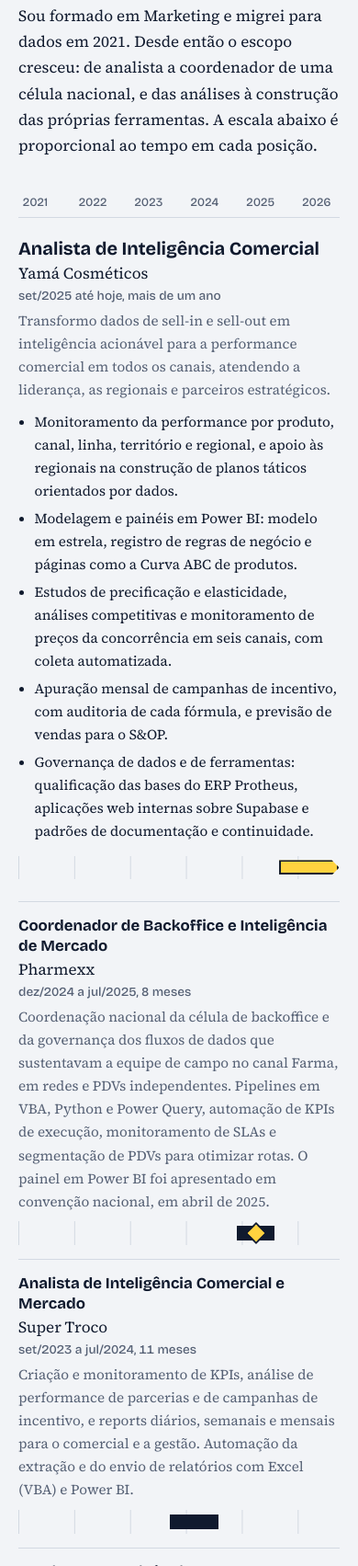
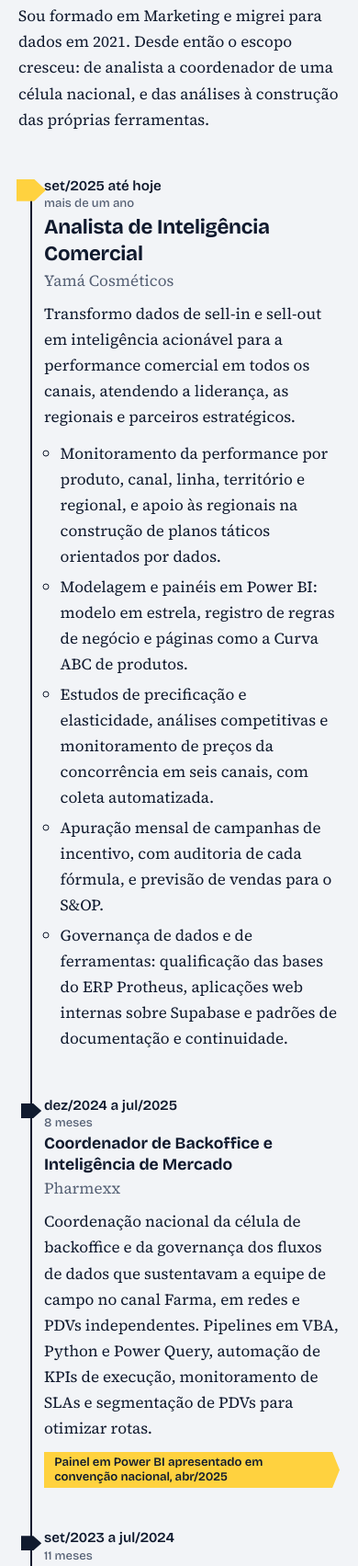
Before and after one commit to caiomancuso/portifolio, a plain HTML site: page index.html in a window 390 px wide. Shown: the part 2880-4583 px from the top of the page at 92% size. Drawn offline with nearby package versions, Linux system fonts and the light colour scheme.

Commit message:
Add files via upload

```diff
--- a/index.html
+++ b/index.html
@@ -141,39 +141,38 @@
   .sv-m3 { stroke: var(--soft); stroke-width: 3; fill: none; }
   .sv-stroke { stroke: var(--ink); stroke-width: 1.5; }
 
-  /* Trajetória em escala de tempo */
-  .gantt { margin-top: 2.5rem; }
-  .g-axis, .g-row { display: grid; grid-template-columns: 26rem minmax(0, 1fr); gap: 0 2.5rem; }
-  .g-axis { height: 1.5rem; }
-  .g-scale { position: relative; }
-  .g-scale span { position: absolute; top: 0; padding-left: .3rem; font: 500 .8rem var(--sans); color: var(--slate); }
-  .g-row { padding: .95rem 0; border-top: 1px solid var(--line); align-items: center; }
-  .g-text strong { display: block; font: 700 1.05rem/1.3 var(--sans); }
-  .g-text .org { display: block; }
-  .g-text .when { display: block; margin-top: .15rem; font: 500 .85rem var(--sans); color: var(--slate); font-variant-numeric: tabular-nums; }
-  .g-text .what { display: block; margin-top: .35rem; font-size: .95rem; color: var(--slate); }
-  .g-track {
-    position: relative; height: 1.6rem;
-    background-image: linear-gradient(to right, var(--line) 1px, transparent 1px);
-    background-size: 17.3913% 100%;
+  /* Trajetória: linha contínua, sem quebras entre as empresas */
+  .line { list-style: none; margin: 3rem 0 0; padding: 0; }
+  .line li {
+    --dw: 10rem; --sp: 2.75rem;
+    position: relative; display: grid; grid-template-columns: var(--dw) var(--sp) minmax(0, 1fr); padding-bottom: 2.75rem;
   }
-  .g-bar { position: absolute; top: .3rem; height: 1rem; background: var(--ink); }
-  .g-bar.now { background: var(--tag); border: 2px solid var(--ink); clip-path: polygon(0 0, calc(100% - .5rem) 0, 100% 50%, calc(100% - .5rem) 100%, 0 100%); border: 0; box-shadow: inset 0 0 0 2px var(--ink); }
-  @media (max-width: 52rem) {
-    .g-axis { display: block; }
-    .g-axis > div:first-child { display: none; }
-    .g-row { grid-template-columns: 1fr; gap: .6rem; }
+  .line li::before { content: ""; position: absolute; left: calc(var(--dw) + var(--sp) / 2 - 1px); top: .95rem; bottom: -.95rem; width: 2px; background: var(--ink); }
+  .line li:last-child { padding-bottom: 0; }
+  .line li:last-child::before { display: none; }
+  .line .node {
+    position: absolute; left: calc(var(--dw) + var(--sp) / 2 - .7rem); top: .5rem; width: 1.4rem; height: 1rem; background: var(--ink);
+    clip-path: polygon(0 0, 60% 0, 100% 50%, 60% 100%, 0 100%);
   }
-
-
-  .g-list { margin: .6rem 0 0; padding-left: 1.1rem; font-size: .95rem; color: var(--ink); }
-  .g-list li { margin: .3rem 0; }
-  .g-row.lead { padding-top: 1.25rem; padding-bottom: 1.5rem; }
-  .g-row.lead .g-text strong { font-size: 1.25rem; }
-  .g-mark { position: absolute; top: .3rem; width: 1rem; height: 1rem; margin-left: -.5rem; background: var(--tag); outline: 2px solid var(--ink); transform: rotate(45deg) scale(.85); }
-  .g-legend { margin: 1.25rem 0 0; font: 500 .85rem var(--sans); color: var(--slate); display: flex; align-items: center; gap: .6rem; }
-  .g-legend i { display: inline-block; width: .8rem; height: .8rem; background: var(--tag); outline: 2px solid var(--ink); transform: rotate(45deg) scale(.85); }
-  .g-row.study .g-bar { background: var(--line); height: .35rem; top: .62rem; }
+  .line .now .node { background: var(--tag); width: 2rem; height: 1.5rem; left: calc(var(--dw) + var(--sp) / 2 - 1rem); top: .25rem; }
+  .line .origin .node { background: var(--soft); }
+  .line .d { grid-column: 1; text-align: right; padding-right: .25rem; font: 600 .95rem/1.4 var(--sans); font-variant-numeric: tabular-nums; }
+  .line .d small { display: block; font: 500 .82rem/1.3 var(--sans); color: var(--slate); }
+  .line .c { grid-column: 3; min-width: 0; }
+  .line .c strong { display: block; font: 700 1.1rem/1.3 var(--sans); }
+  .line .now .c strong { font-size: 1.4rem; letter-spacing: -.01em; }
+  .line .org { display: block; color: var(--slate); }
+  .line .what { display: block; margin-top: .5rem; max-width: 40rem; }
+  .line .g-list { margin: .75rem 0 0; padding-left: 1.1rem; max-width: 40rem; }
+  .line .g-list li { display: list-item; padding: 0; margin: .3rem 0; }
+  .line .g-list li::before { display: none; }
+  .mile { display: inline-block; margin-top: .75rem; padding: .25rem 1.1rem .25rem .7rem; background: var(--tag); font: 600 .82rem/1.2 var(--sans); clip-path: polygon(0 0, calc(100% - .5rem) 0, 100% 50%, calc(100% - .5rem) 100%, 0 100%); }
+  @media (max-width: 40rem) {
+    .line li { --dw: 0rem; --sp: 1.75rem; }
+    .line .d { grid-column: 3; text-align: left; padding: 0 0 .15rem; }
+    .line .c { grid-row: 2; }
+    .line .now .node { top: .2rem; }
+  }
 
   /* Método e formação */
   .two { display: grid; grid-template-columns: repeat(2, minmax(0, 1fr)); gap: 2.5rem clamp(2rem, 6vw, 5rem); margin-top: 2rem; }
@@ -352,20 +351,14 @@
 <section class="block" id="trajetoria" aria-labelledby="t-traj">
   <div class="wrap">
     <h2 id="t-traj">Cinco posições desde 2021, todas em análise de dados</h2>
-    <p class="intro">Sou formado em Marketing e migrei para dados em 2021. Desde então o escopo cresceu: de analista a coordenador de uma célula nacional, e das análises à construção das próprias ferramentas. A escala abaixo é proporcional ao tempo em cada posição.</p>
+    <p class="intro">Sou formado em Marketing e migrei para dados em 2021. Desde então o escopo cresceu: de analista a coordenador de uma célula nacional, e das análises à construção das próprias ferramentas.</p>
 
-    <div class="gantt">
-      <div class="g-axis" aria-hidden="true">
-        <div></div>
-        <div class="g-scale">
-          <span style="left:0%">2021</span><span style="left:17.39%">2022</span><span style="left:34.78%">2023</span>
-          <span style="left:52.17%">2024</span><span style="left:69.57%">2025</span><span style="left:86.96%">2026</span>
-        </div>
-      </div>
-
-      <div class="g-row lead">
-        <div class="g-text">
-          <strong>Analista de Inteligência Comercial</strong><span class="org">Yamá Cosméticos</span><span class="when">set/2025 até hoje, mais de um ano</span>
+    <ol class="line">
+      <li class="now">
+        <span class="d">set/2025 até hoje<small>mais de um ano</small></span>
+        <span class="node" aria-hidden="true"></span>
+        <div class="c">
+          <strong>Analista de Inteligência Comercial</strong><span class="org">Yamá Cosméticos</span>
           <span class="what">Transformo dados de sell-in e sell-out em inteligência acionável para a performance comercial em todos os canais, atendendo a liderança, as regionais e parceiros estratégicos.</span>
           <ul class="g-list">
             <li>Monitoramento da performance por produto, canal, linha, território e regional, e apoio às regionais na construção de planos táticos orientados por dados.</li>
@@ -375,34 +368,52 @@
             <li>Governança de dados e de ferramentas: qualificação das bases do ERP Protheus, aplicações web internas sobre Supabase e padrões de documentação e continuidade.</li>
           </ul>
         </div>
-        <div class="g-track" aria-hidden="true"><span class="g-bar now" style="left:81.16%;width:18.7%"></span></div>
-      </div>
-      <div class="g-row">
-        <div class="g-text"><strong>Coordenador de Backoffice e Inteligência de Mercado</strong><span class="org">Pharmexx</span><span class="when">dez/2024 a jul/2025, 8 meses</span><span class="what">Coordenação nacional da célula de backoffice e da governança dos fluxos de dados que sustentavam a equipe de campo no canal Farma, em redes e PDVs independentes. Pipelines em VBA, Python e Power Query, automação de KPIs de execução, monitoramento de SLAs e segmentação de PDVs para otimizar rotas. O painel em Power BI foi apresentado em convenção nacional, em abril de 2025.</span></div>
-        <div class="g-track" aria-hidden="true"><span class="g-bar" style="left:68.12%;width:11.59%"></span><span class="g-mark" style="left:73.9%" title="Convenção nacional, abr/2025"></span></div>
-      </div>
-      <div class="g-row">
-        <div class="g-text"><strong>Analista de Inteligência Comercial e Mercado</strong><span class="org">Super Troco</span><span class="when">set/2023 a jul/2024, 11 meses</span><span class="what">Criação e monitoramento de KPIs, análise de performance de parcerias e de campanhas de incentivo, e reports diários, semanais e mensais para o comercial e a gestão. Automação da extração e do envio de relatórios com Excel (VBA) e Power BI.</span></div>
-        <div class="g-track" aria-hidden="true"><span class="g-bar" style="left:47.1%;width:15.22%"></span></div>
-      </div>
-      <div class="g-row">
-        <div class="g-text"><strong>Analista de Inteligência de Mercado e E-commerce</strong><span class="org">Grupo DBN</span><span class="when">abr/2022 a set/2023, 18 meses</span><span class="what">Responsável pelo e-commerce do grupo na Amazon: métricas e KPIs, acompanhamento de vendas, análise de tendências e indicadores de inteligência de mercado a partir de dados públicos e internos. Dashboards e automações em Excel para vendedores e para as áreas financeira, comercial e de compras.</span></div>
-        <div class="g-track" aria-hidden="true"><span class="g-bar" style="left:21.74%;width:25.36%"></span></div>
-      </div>
-      <div class="g-row">
-        <div class="g-text"><strong>Analista de Dados</strong><span class="org">DHL Express</span><span class="when">abr/2021 a dez/2021, 9 meses</span><span class="what">Transição de carreira do marketing para inteligência comercial e de mercado. Análises de performance do time de cobrança e atendimento financeiro, KPIs de Query Handling, forecast semanal e mensal de atendimentos, análises em SAP e automação de relatórios em VBA.</span></div>
-        <div class="g-track" aria-hidden="true"><span class="g-bar" style="left:4.35%;width:13.04%"></span></div>
-      </div>
-      <div class="g-row study">
-        <div class="g-text"><strong>Estudo em paralelo</strong><span class="org">Power BI, Python e ciência da computação</span><span class="when">2023 e 2024</span></div>
-        <div class="g-track" aria-hidden="true"><span class="g-bar" style="left:34.78%;width:34.78%"></span><span class="g-mark" style="left:43.5%" title="Power BI para BI e Python Fundamentos, 2023"></span><span class="g-mark" style="left:60.9%" title="Ciência da Computação com Python, 2024"></span></div>
-      </div>
-    </div>
-    <p class="g-legend"><i aria-hidden="true"></i> Losango amarelo: marco ou curso concluído no período.</p>
+      </li>
+      <li>
+        <span class="d">dez/2024 a jul/2025<small>8 meses</small></span>
+        <span class="node" aria-hidden="true"></span>
+        <div class="c">
+          <strong>Coordenador de Backoffice e Inteligência de Mercado</strong><span class="org">Pharmexx</span>
+          <span class="what">Coordenação nacional da célula de backoffice e da governança dos fluxos de dados que sustentavam a equipe de campo no canal Farma, em redes e PDVs independentes. Pipelines em VBA, Python e Power Query, automação de KPIs de execução, monitoramento de SLAs e segmentação de PDVs para otimizar rotas.</span>
+          <span class="mile">Painel em Power BI apresentado em convenção nacional, abr/2025</span>
+        </div>
+      </li>
+      <li>
+        <span class="d">set/2023 a jul/2024<small>11 meses</small></span>
+        <span class="node" aria-hidden="true"></span>
+        <div class="c">
+          <strong>Analista de Inteligência Comercial e Mercado</strong><span class="org">Super Troco</span>
+          <span class="what">Criação e monitoramento de KPIs, análise de performance de parcerias e de campanhas de incentivo, e reports diários, semanais e mensais para o comercial e a gestão. Automação da extração e do envio de relatórios com Excel (VBA) e Power BI.</span>
+        </div>
+      </li>
+      <li>
+        <span class="d">abr/2022 a set/2023<small>18 meses</small></span>
+        <span class="node" aria-hidden="true"></span>
+        <div class="c">
+          <strong>Analista de Inteligência de Mercado e E-commerce</strong><span class="org">Grupo DBN</span>
+          <span class="what">Responsável pelo e-commerce do grupo na Amazon: métricas e KPIs, acompanhamento de vendas, análise de tendências e indicadores de inteligência de mercado a partir de dados públicos e internos. Dashboards e automações em Excel para vendedores e para as áreas financeira, comercial e de compras.</span>
+        </div>
+      </li>
+      <li>
+        <span class="d">abr/2021 a dez/2021<small>9 meses</small></span>
+        <span class="node" aria-hidden="true"></span>
+        <div class="c">
+          <strong>Analista de Dados</strong><span class="org">DHL Express</span>
+          <span class="what">Transição de carreira do marketing para inteligência comercial e de mercado. Análises de performance do time de cobrança e atendimento financeiro, KPIs de Query Handling, forecast semanal e mensal de atendimentos, análises em SAP e automação de relatórios em VBA.</span>
+        </div>
+      </li>
+      <li class="origin">
+        <span class="d">2015</span>
+        <span class="node" aria-hidden="true"></span>
+        <div class="c">
+          <strong>Graduação em Marketing</strong><span class="org">UNIP</span>
+          <span class="what">O ponto de partida, antes da migração para dados.</span>
+        </div>
+      </li>
+    </ol>
 
-    <h3 style="margin:3.5rem 0 0;font:700 1.25rem/1.2 var(--sans)">Formação</h3>
+    <h3 style="margin:3.5rem 0 0;font:700 1.25rem/1.2 var(--sans)">Formação em dados</h3>
     <ul class="courses">
-      <li><strong>Graduação em Marketing</strong><br><span>UNIP, 2015</span></li>
       <li><strong>Ciência da Computação com Python</strong><br><span>USP, via Coursera, 2024</span></li>
       <li><strong>Power BI para Business Intelligence</strong><br><span>Data Science Academy, 2023</span></li>
       <li><strong>Python Fundamentos</strong><br><span>Senac SP, 2023</span></li>
```
